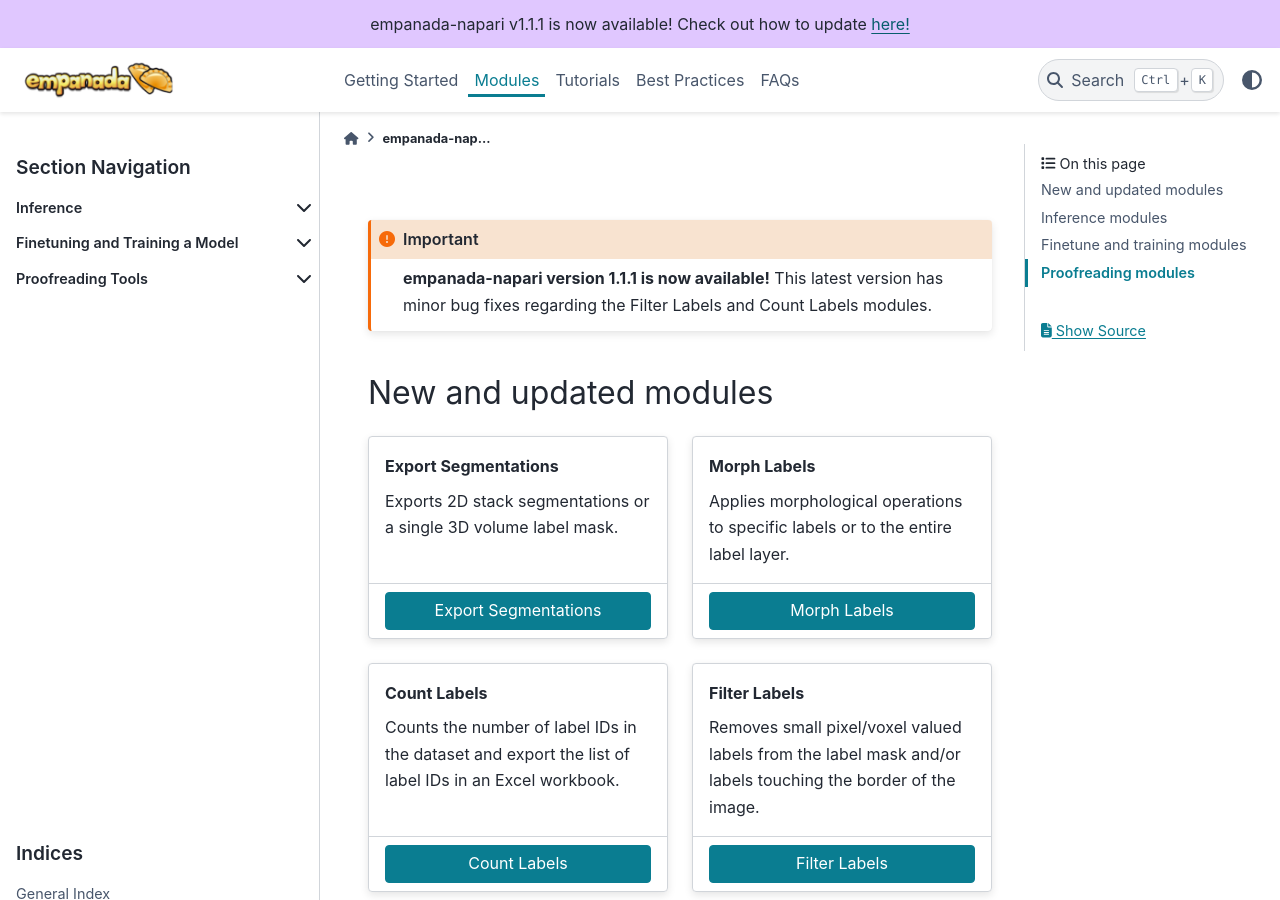
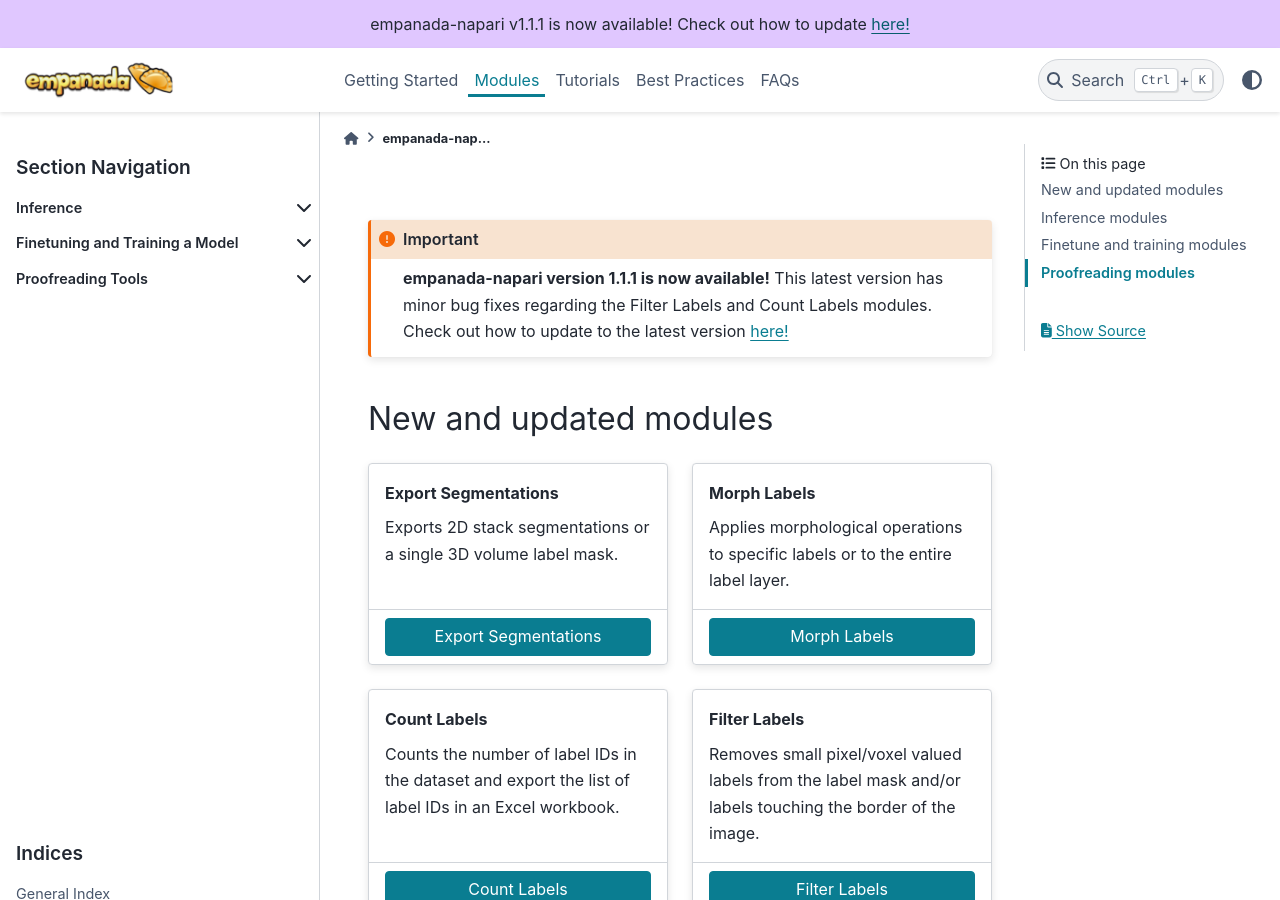
Before and after one commit to volume-em/empanada-napari-docs, a Sphinx documentation site: the page built from docs/modules/index.rst, in a window 1280 px wide and 900 px high. Built offline with Sphinx 7.4.7 and the PyData theme 0.15.4, drawn with Linux system fonts in a browser that asks for light colours.

Commit message:
Updated docs for v1.1.1

```diff
--- a/docs/modules/index.rst
+++ b/docs/modules/index.rst
@@ -11,6 +11,7 @@
 .. important::
 
     **empanada-napari version 1.1.1 is now available!** This latest version has minor bug fixes regarding the Filter Labels and Count Labels modules.
+    Check out how to update to the latest version :ref:`here! <update-install>`
 
 .. _new-features:
 
```
